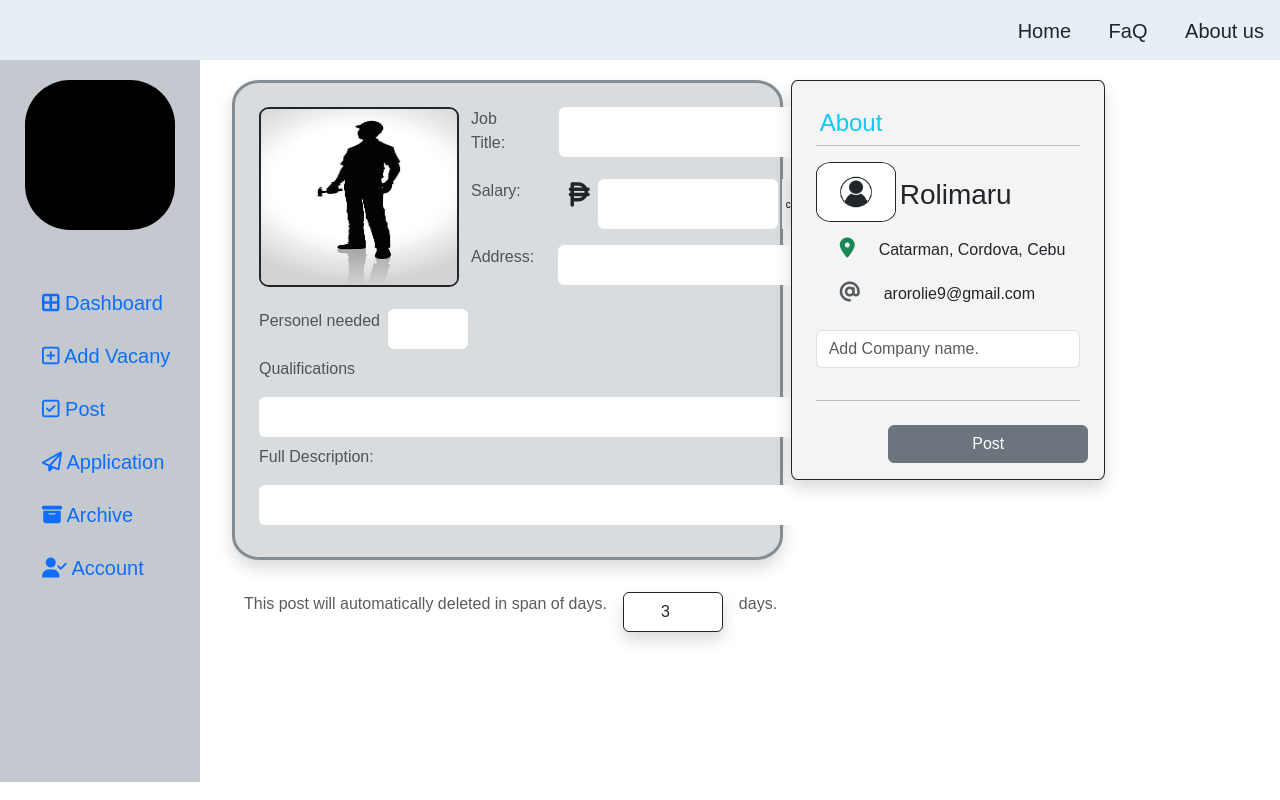
After one commit to rolimaru/practice-ojt, a PHP site: page /createPost.php in a window 1280 px wide. The commit adds this page. Run offline with PHP 8.4, Linux system fonts and the light colour scheme.

Commit message:
Createpost

```diff
--- /dev/null
+++ b/createPost.php
@@ -0,0 +1,140 @@
+<?php include 'include/header.php' ?>
+
+<div class="main " style=" padding-top: 2rem; margin-bottom: 3rem;" >
+    <div class="container  w-100 ms-5 " style="">
+        <div class="row " style="height: 400px; margin-top: 3rem; ">
+            <div class="col-md-7 shadow" style="background-color: #d9dcde; border-style:solid; border-color: #828c92 ; border-radius: 5%; display: flex; border-width:3px; padding: 1.5rem; display: sticky; margin-right: .5rem;" >
+                <div class="row" >
+                    <div class="col-md-4">
+                        <img src="pics/cw.jpg" alt="img not found" srcset="" style="width: 200px; height:180px; display:flex; border: solid 2px;border-radius:5%;">
+                    </div>
+                    <div class="col ms-1">
+                        <div>
+                            <span class="d-flex d-inline mb-2">
+                                <p class="text-muted me-4">Job Title: </p>
+                                <h3 class=" "> <input type="text" class="form-control"style="border:none;   height: 50px; width: 300px;"></h3>
+                            </span>
+                            <span class="d-flex d-inline mb-3">
+                                <p class="text-muted me-5 mb-3">Salary:</p>
+                                <h3 class="me-2"><i class="fa-solid fa-peso-sign"></i></h3>
+                                <input type="text" class="form-control me-1" style="border:none;   height: 50px; width: 180px;">
+                                <select name="rate" id="" style="border:none; font-size: 10px;">
+                                    <option value="daily" style="">choose rate</option>
+                                    <option value="daily" style="">daily.</option>
+                                    <option value="weekly">weekly.</option>
+                                    <option value="monthly">monthly.</option>
+                                </select>
+                            </span>
+                            <span class="d-flex d-inline mb-3">
+                                <p class="text-muted me-4">Address: </p>
+                                <h3 class=" "><input type="text" class="form-control"style="border:none;   height: 40px; width: 300px;"></h3>
+                            </span>
+
+                        </div>
+                    </div>
+                    <span class="d-flex d-inline">
+                                <p class="text-muted me-2">Personel needed </p>
+                                <h3 class=" "><input type="number" class="form-control"style="border:none;   height: 40px; width: 80px;"></h3>
+                            </span>
+                    <span>
+                        <p class="text-muted">Qualifications</p>
+                        <h6 class=""><input type="text" class="form-control"style="border:none;   height: 40px; width: 600px;"></h6>
+                    </span>
+                    <span>
+                        <p class="text-muted">Full Description:</p>
+                        <h6 class=""><input type="text" class="form-control"style="border:none;   height: 40px; width: 600px;"></h6>
+                    </span>
+                </div>
+            </div>
+            <div class="col-md-4  shadow p-4 " style="height: 400px; background-color:#f4f4f5 ; border-radius: 2%; border: solid .5px;position:relative;">
+                <div class="nav m-1 center text-info " style="height: 20px; width:100%;  ">
+                    <!-- <h2 >Employeer Info </h2> -->
+                    <h4>About</h4>
+                </div>
+                <div style=" ">
+                <hr>
+                    <span class="d-flex d-inline mb-3">
+                            <img src="pics/user.jpg" alt="No img found" style="width: 80px; height: 60px;border:solid 1px; border-radius:20%;">
+                            <h3 class=" mt-3 ms-1">Rolimaru</h3>
+                    </span>
+
+                    <span class="d-flex d-inline mb-1">
+                        <i class="fa-solid fa-location-dot fs-5 text-success ms-4"></i>
+                        <p class="ms-4 ">Catarman, Cordova, Cebu</p>
+                    </span>
+                    <span class="d-flex d-inline mb-2">
+                        <i class="fa-solid fa-at fs-5 text-muted ms-4"></i>
+                        <p class="ms-4 ">arorolie9@gmail.com</p>
+                    </span>
+                    <span class="d-flex d-inline mb-1">
+                        <input type="text" class="form-control mb-3" placeholder="Add Company name.">
+                    </span>
+                     <hr>
+                    <span class="btn btn-secondary text-white" style="width: 200px; position:absolute; right:1rem; bottom:1rem;">Post</span>
+                </div>
+            </div>
+        </div>
+    </div>
+    <div class="container " style="margin-top: 7rem;">
+        <div class="row">
+            <div class="col" >
+                <span style="display: inline; display:flex;">
+                    <p class="text-muted me-3">This post will automatically deleted in span of days.</p>
+                    <input type="number" class="form-control shadow" style="border: solid 1px; width: 100px; text-align: center" value="3">
+                    <p class="text-muted ms-3">days.</p>
+
+                </span>
+            </div>
+        </div>
+    </div>
+
+    <!-- <div class="container " style=" width: auto; overflow-x: auto;" >
+        <div class="rela">
+            <h5 class="bg-success text-white " style="border: solid black 1px; padding: 5px;  position: static; z-index: 2; font-size: 20px; margin-top: 3px; max-width:150px; text-align: center; border-radius: 5px; " >Post created</h5>
+
+        </div>
+        <div class="card-container mt-2" >
+                <div class="card mx-2 " style="width: 18rem; position:;">
+                    <div class="card-body shadow">
+                        <h5 class="card-title ">Vendor</h5>
+                        <hr>
+                        <p class="card-text">Some quick example text to build on the card title and make up the bulk of the card's content.</p>
+                        <a href="#" class="btn btn-primary">Go somewhere</a>
+                    </div>
+                </div>
+                <div class="card mx-2 " style="width: 18rem; position:;">
+                    <div class="card-body">
+                        <h5 class="card-title">Construction</h5>
+                        <hr>
+                        <p class="card-text">Some quick example text to build on the card title and make up the bulk of the card's content.</p>
+                        <a href="#" class="btn btn-primary">Go somewhere</a>
+                    </div>
+                </div>
+                <div class="card mx-2 d-flex" style="width: 18rem; position:;">
+                    <div class="card-body">
+                        <h5 class="card-title">Laborer</h5>
+                        <hr>
+                        <p class="card-text">Some quick example text to build on the card title and make up the bulk of the card's content.</p>
+                        <a href="#" class="btn btn-primary">Go somewhere</a>
+                    </div>
+                </div>
+                <div class="card mx-2 d-flex" style="width: 18rem; position:;">
+                    <div class="card-body">
+                        <h5 class="card-title">Laborer</h5>
+                        <hr>
+                        <p class="card-text">Some quick example text to build on the card title and make up the bulk of the card's content.</p>
+                        <a href="#" class="btn btn-primary">Go somewhere</a>
+                    </div>
+                </div>
+                <div class="card mx-2 d-flex" style="width: 18rem; position:;">
+                    <div class="card-body">
+                        <h5 class="card-title">Laborer</h5>
+                        <hr>
+                        <p class="card-text">Some quick example text to build on the card title and make up the bulk of the card's content.</p>
+                        <a href="#" class="btn btn-primary">Go somewhere</a>
+                    </div>
+                </div>
+
+            </div>
+    </div> -->
+</div>
--- a/createaccount.php
+++ b/createaccount.php
@@ -14,12 +14,12 @@
 
     <div class="container">
         <div class="row " style="">
-            <div class="col-md-3 bg-dark text-light text-center" style=" margin-top : 5rem; padding: 2rem;">
+            <div class="col-md-3 bg-dark text-light text-center" style=" margin-top : 2rem; padding: 2rem;">
             <blockquote class="blockqoute mt-5"> <h2>
                 "To strive for professionalism, we often disconnect ourselves from the pressing issues in our society, losing sight of the struggles faced by the people we serve."</h2>
             </blockquote>
             </div>
-            <div class="col-md-5 bg-light shadow-lg " style="border-top-right-radius: 5%; border-bottom-right-radius: 5%;margin-top: 5rem; padding: 4rem;">
+            <div class="col-md-5 bg-light shadow-lg " style="border-top-right-radius: 5%; border-bottom-right-radius: 5%;margin-top: 2rem; padding: 4rem;">
                     <label for="fname" style="font-size: 20px;">First name:</label>
                     <input type="text" name="lname" placeholder="Last name.." class="form-control shadow-sm m-2">
 
--- a/index.php
+++ b/index.php
@@ -60,7 +60,7 @@
 </div>
   <script>
       function loginModal(){
-        window.location.href = 'dashboard.php'
+        window.location.href = 'home.php'
       }
   </script>
 </body>
--- a/style.css
+++ b/style.css
@@ -30,7 +30,8 @@
   padding-top: 3rem;
   float: left;
   margin-right: 2rem;
-  /* z-index: -1; */
+  /* position: fixed; */
+  z-index: -1;
 }
 .logo {
   width: 150px;
@@ -89,6 +90,12 @@
   margin: 0 10px;
   box-sizing: border-box;
   background-color: #f1f1f1;
-  padding: 20px;
+  padding: 5px;
   margin-bottom: 10px;
 }
+.job-post:hover {
+  background-color: rgb(213, 241, 232);
+}
+.mini:hover {
+  background-color: rgb(213, 241, 232);
+}
```
Also changed, not shown: dashboard.php (+21 -9 lines), home.php (added, +88 -0 lines), pics/adds.jpg (added).
